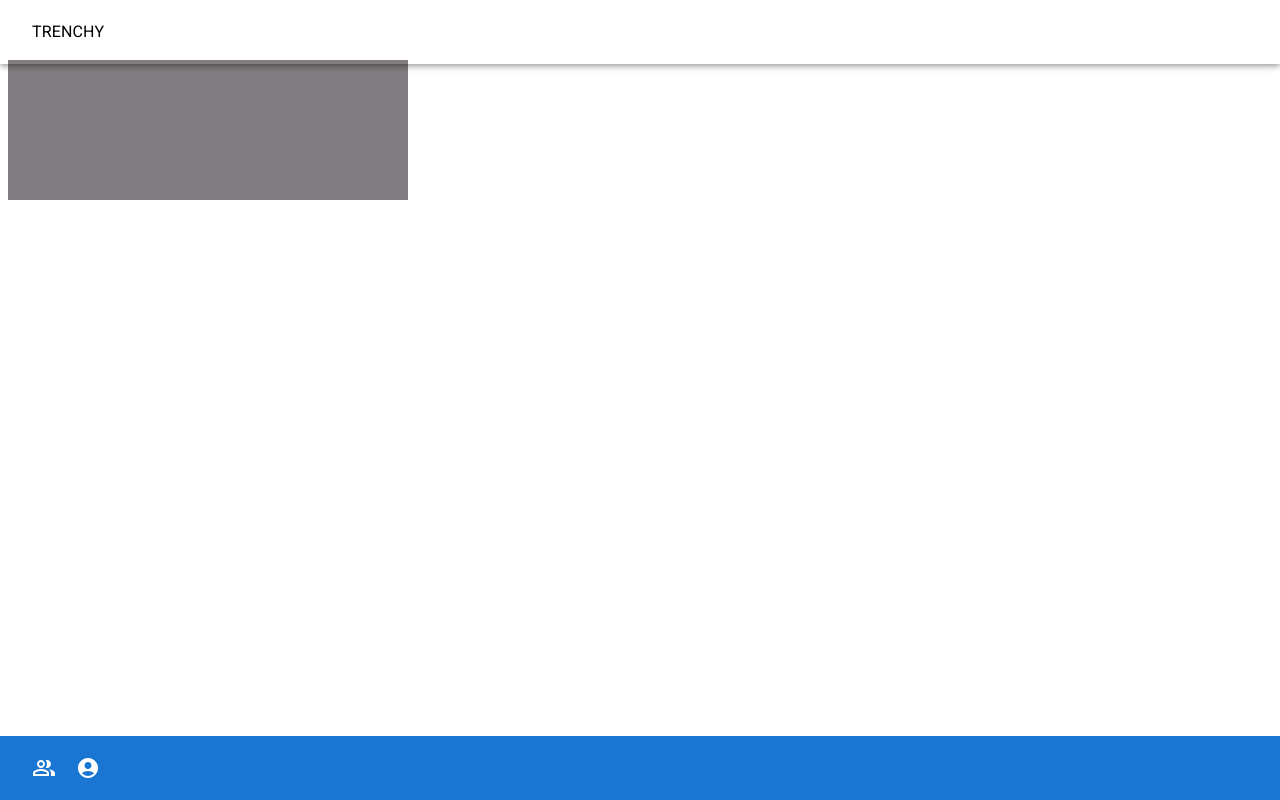
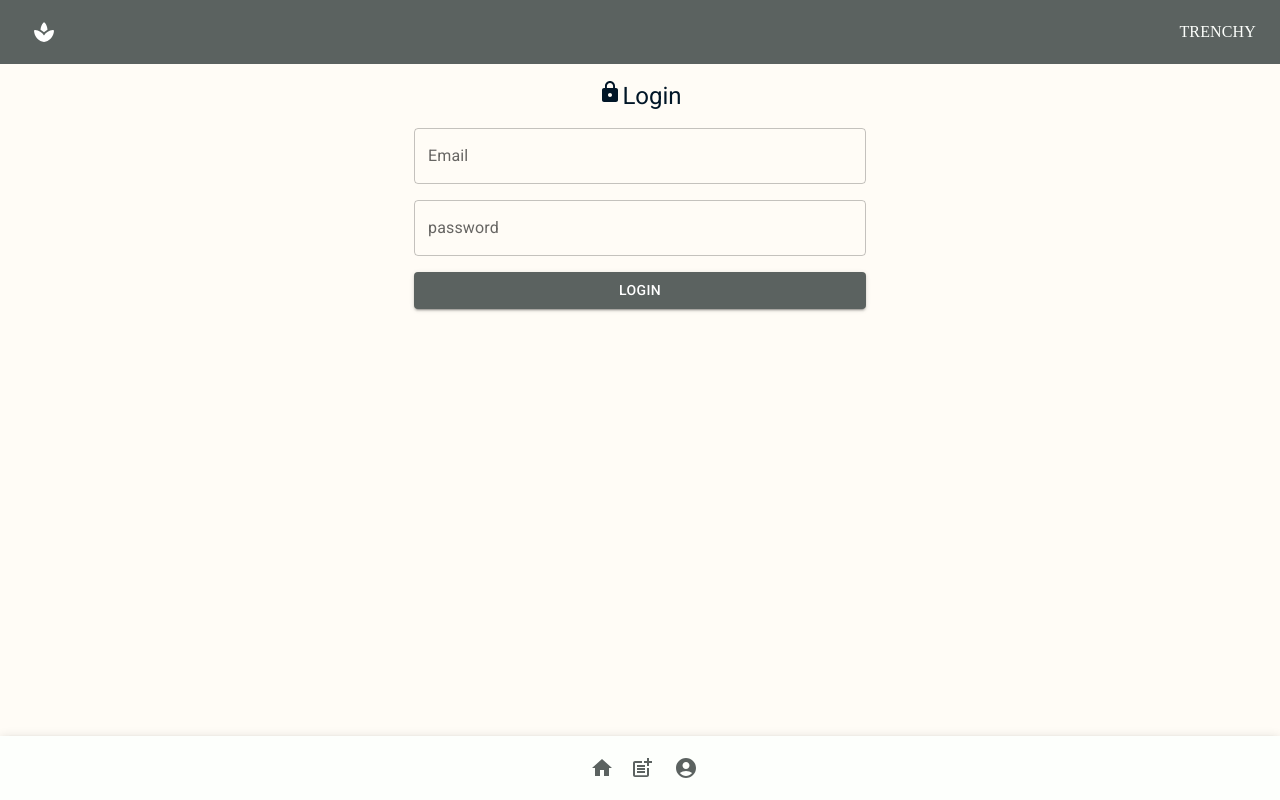
Before and after one commit to Toymat01/Trenchy, a React (Create React App) app: page /login in a window 1280 px wide. Before the commit this address had no page. Built offline with nearby package versions, Linux system fonts and the light colour scheme.

Commit message:
layout and  complete

```diff
--- a/src/App.js
+++ b/src/App.js
@@ -1,4 +1,6 @@
 import {BrowserRouter as Router, Routes, Route} from 'react-router-dom'
+import Login from './components/Login';
+import SignUp from './components/SignUp';
 import Mainbar from './Layout/Mainbar';
 import Navbar from './Layout/Navbar'
 
@@ -9,6 +11,8 @@ function App() {
     <Navbar >
       <Routes>
         <Route path='/' element={<Mainbar />} />
+        <Route path='/signup' element={<SignUp />} />
+        <Route path='/login' element={<Login />} />
       </Routes>
     </Navbar>
    </Router>
--- /dev/null
+++ b/src/Layout/Feeds.js
@@ -0,0 +1,75 @@
+import { Autorenew, AutorenewOutlined, Comment, CommentOutlined, FavoriteOutlined, MusicNote, Photo, Redo, Replay, Send, Share, VideoCameraFront } from '@mui/icons-material'
+import { Avatar, Box, Button, Card, CardActions, CardContent, CardHeader, CardMedia, Divider, IconButton, InputBase, Modal, Paper, TextField, Typography } from '@mui/material'
+import React, { useState } from 'react'
+import { useStyle } from './Style'
+
+const Feeds = () => {
+  const classes = useStyle()
+
+  const [modal, setModal] = useState(false)
+
+  const handleModalOpen = () => {
+    setModal(true)
+  }
+  const handleModalClose = () =>{
+    setModal(false)
+  }
+
+  return (
+    <div>
+      <Card sx={{borderRadius:6, margin:'5px 0'}} >
+        <CardHeader
+          title="How to be Good"
+          subheader="september 13 2022"
+          avatar={<Avatar>T</Avatar>}
+        />
+        <CardMedia image='/img/iphone.jpg' component="img" height="190" />
+        <CardContent>
+        <Typography>Lorem ipsum dolor sit amet consectetur adipisicing elit. Nisi, omnis?</Typography>
+        </CardContent>
+        <CardActions>
+          <IconButton>
+            <FavoriteOutlined/>
+          </IconButton>
+          <Typography>3</Typography>
+          <IconButton>
+            <AutorenewOutlined/>
+          </IconButton>
+          <Typography>7</Typography>
+          <IconButton onClick={handleModalOpen}>
+            <CommentOutlined/>
+          </IconButton>
+          <Typography>5</Typography>
+        </CardActions>
+      </Card>
+      <Divider sx={{margin:'10px 0'}}  />
+      <Modal
+         open={modal}
+         onClose={handleModalClose}
+        aria-labelledby="modal-modal-title"
+        aria-describedby="modal-modal-description"
+        >
+         <Paper className={classes.modal}>
+          <TextField placeholder="dig your comment" fullWidth multiline rows={6} variant='standard'/>
+          <Box sx={{display:'flex'}}>
+            <IconButton>
+              <Photo />
+            </IconButton>
+            <IconButton>
+              <MusicNote />
+            </IconButton>
+            <IconButton>
+              <VideoCameraFront/>
+            </IconButton>
+            <Box sx={{flexGrow:1}}/>
+            <IconButton >
+              <Send />
+            </IconButton>
+          </Box>
+         </Paper>
+      </Modal>
+    </div>
+  )
+}
+
+export default Feeds;
--- a/src/Layout/Mainbar.js
+++ b/src/Layout/Mainbar.js
@@ -1,28 +1,29 @@
-import { AddComment, Comment, ExpandMore, ExpandMoreOutlined, FavoriteOutlined, MoreVert, Share } from '@mui/icons-material'
-import { Avatar, Card, CardActions, CardContent, CardHeader, CardMedia, Collapse, Container, Divider, IconButton, Typography } from '@mui/material'
-import { purple, red } from '@mui/material/colors'
-import { Box } from '@mui/system'
-import React, { useState } from 'react'
+import { Box, Container, Divider, Stack, Typography, } from '@mui/material'
+import Feeds from './Feeds'
+// import { useState } from 'react'
+import { useStyle } from './Style'
 
 const Mainbar = () => {
 
-  const [like, setLike] = useState(false)
+  // const [like, setLike] = useState(false);
+  const classes = useStyle()
 
 
 
   return (
-    <Container className='mainbar'>
-      <Box sx={{display:'flex'}}>
-        <Avatar  >T</Avatar>
-        <Box>
-          <Typography>UserNAme</Typography>
-          <Divider/>
-          <Typography>useremail</Typography>
+            <Stack>
+              <Box sx={{ position:'fixed', top:53,left:0, width:'100%', textAlign:'center', padding:'10px 0',zIndex:1, background:'#f6f7f8', }}>
+                <Typography variant="h5">FEEDS</Typography>
+                <Divider light={false}/>
+              </Box>
+              <Box className={classes.page}>
+              <Feeds />
+              <Feeds />
+              <Feeds />
+              <Feeds />
+              </Box>
+            </Stack>
 
-        </Box>
-      </Box>
-
-    </Container>
   )
 }
 
--- a/src/Layout/Navbar.js
+++ b/src/Layout/Navbar.js
@@ -1,63 +1,86 @@
-import {  AccountCircle, MailOutline,  Menu,  MoreVert,  Notifications, PeopleAltOutlined } from "@mui/icons-material"
-import { AppBar, Badge, Box, ClickAwayListener, Container,Divider,Drawer,IconButton,   List,   ListItem,   ListItemButton,   ListItemIcon,   ListItemText,   MenuItem,   MenuList,   Toolbar, Typography } from "@mui/material"
-import Mainbar from "./Mainbar"
-import Rightbar from "./Rightbar"
+import {  AccountBox, AccountCircle,  Feed,   Home, Message, PostAdd, Save, Settings,  SpaRounded, } from "@mui/icons-material"
+import { AppBar,  Avatar,  Box,  Divider,Drawer,IconButton,    List,    ListItem,    ListItemIcon,    ListItemText,    MenuItem,   MenuList,   Toolbar, Typography } from "@mui/material"
 import { useState } from "react"
-import { useStyle , theme} from "./Style"
-import { ThemeProvider } from "styled-components"
+import { useStyle} from "./Style"
+import { useNavigate } from "react-router-dom"
+
+
+
+
+const accountMenu =[
+  {
+    name:'Profile',
+    path:'/profile',
+  },
+  {
+    name:'Sign Up',
+    path:'/signup',
+  },
+  {
+    name:'Login',
+    path:'/login',
+  }
+]
+
+const Navbar = ({children}) => {
+
+  const [profileOpen, setProfileOpen] = useState(false)
+  const classes = useStyle();
+  const navigate = useNavigate()
+  const [open, setOpen] = useState(false);
+
+  const handleDrawerOpen = () =>{
+    setOpen(true)
+  }
+  const handleDrawerClose = () => {
+    setOpen(false)
+  }
+
+
+  const drawerItems =[
+    {
+      name:'Profile',
+      path:'/profile',
+      icon:<AccountBox />
+    },
+    {
+      name:'Feeds',
+      path:'/',
+      icon:<Feed />
+    },
+    {
+      name:'Message',
+      path:'/',
+      icon:<Message />
+    },
+    {
+      name:'Saved Posts',
+      path:'/',
+      icon:<Save />
+    },
+    {
+      name:'Settings',
+      path:'/',
+      icon:<Settings />
+    },
+
+  ]
 
 
 
 
 
-
-const drawerWidth = 200;
-const menuItems = [
-  {
-    name:'Login',
-    icon:<AccountCircle />
-  },
-  {
-    name:"Logout",
-    icon:<AccountCircle />
-  }
-]
-
-
-
-
-const Navbar = ({children}) => {
-
-  const [open, setOpen] = useState(false);
-  const [profileOpen, setProfileOpen] = useState(false)
-  const classes = useStyle();
-
-
-  // handling Togglers
-  const handleDrawerOpen = () => {
-    setOpen(true);
-  };
-  const handleDrawerClose = () => {
-    setOpen(false);
-  };
-  const handleClick = () =>{
-    setProfileOpen(false)
-  }
-
-
-
   return (
-    <Container className={classes.layout}>
-     <ThemeProvider theme={theme}>
-     <AppBar elevation={0} position="fixed"  sx={{ top: 'auto', bottom: 0 }}>
-          <Toolbar sx={{justifyContent:"space-between"}}>
-            {/* <Box sx={{ flexGrow: 1 }} /> */}
-            <Box  sx={{position:"relative"}}>
-                  <Box>
+        <>
+              <AppBar  position="fixed"  sx={{ top: 'auto', bottom: 0, }} color="footerColor">
+                <Toolbar  className={classes.footer}>
+                    <Box >
+                        <IconButton color="inherit" onClick = {()=> navigate('/')}>
+                          <Home/>
+                        </IconButton>
                         <IconButton color="inherit">
-                        <PeopleAltOutlined/>
+                          <PostAdd />
                         </IconButton>
-                    <ClickAwayListener onClickAway={handleClick}>
                         <IconButton
                           size="large"
                           edge="end"
@@ -68,60 +91,54 @@ const Navbar = ({children}) => {
                         >
                           <AccountCircle />
                         </IconButton>
-                    </ClickAwayListener>
-                  </Box>
-                    <Box  className={profileOpen ? classes.profile : classes.profileClose}>
-                        <MenuList >
-                          <MenuItem>Profile</MenuItem>
-                          <MenuItem >My account</MenuItem>
-                          <MenuItem >Logout</MenuItem>
+                        <Box className={profileOpen ? classes.profileOpen : classes.profileClose}>
+                            {accountMenu.map(item => (
+                              <MenuList key={item.name} onClick={()=> navigate(item.path)}>
+                                <MenuItem>{item.name}</MenuItem>
                               </MenuList>
+                            ))}
                         </Box>
                       </Box>
                   </Toolbar>
                 </AppBar>
-     </ThemeProvider>
-      <AppBar className={classes.appbar} color="transparent">
-        <Toolbar>
-          <IconButton
-              color="inherit"
-              onClick={handleDrawerOpen}
-            >
-              <Menu sx={{display:{xs:'block', sm:'none'}}}/>
-              <Typography sx={{display:{xs:"none", sm:'block'}}}>TRENCHY</Typography>
+                <AppBar color="appbarColor" elevation={0}>
+                  <Toolbar className={classes.appbar}>
+                      <IconButton onClick={handleDrawerOpen}>
+                        <SpaRounded sx={{color:"white"}}/>
                       </IconButton>
-            <Box sx={{ flexGrow: 1 }} />
-            <Typography sx={{display:{xs:"block", sm:"none"},}}>TRENCHY</Typography>
+                      <Box sx={{flexGrow:1}}/>
+                        <Typography sx={{fontFamily:'cursive'}}>TRENCHY</Typography>
                   </Toolbar>
                 </AppBar>
                 <Drawer
+                  variant="temporary"
+                  edge="left"
+                  onClose={handleDrawerClose}
+                  open={open}
                   sx={{
-          width: drawerWidth,
-          flexShrink: 0,
-          '& .MuiDrawer-paper': {
-            width: drawerWidth,
-            boxSizing: 'border-box',
-          },
+                    '& .MuiDrawer-paper':{width:250, boxSizing:'border-box'},
                   }}
-        variant="temporary"
-        open={open}
-        onClose={handleDrawerClose}
+                  classes={{paper:250}}
                 >
-        <Box >
+                <Box sx={{padding:3}}>
+                  <Avatar src="/img/cartoon.jpeg"/>
+                  <Typography>user Name</Typography>
+                  <Typography variant="p" component="p">@user</Typography>
+                </Box>
+                <Divider />
                 <List>
-              {menuItems.map(menu =>(
-                <ListItem key={menu.name} button>
-                  <ListItemIcon>{menu.icon}</ListItemIcon>
-                  <ListItemText>{menu.name}</ListItemText>
+                    {drawerItems.map((item) => (
+                      <ListItem key={item.name} button onClick={() => navigate(item.path)}>
+                        <ListItemIcon>{item.icon}</ListItemIcon>
+                        <ListItemText>{item.name}</ListItemText>
                       </ListItem>
                     ))}
                 </List>
-        </Box>
               </Drawer>
               <Box className={classes.page}>
                 {children}
               </Box>
-    </Container>
+         </>
   )
 }
 
--- a/src/Layout/Style.js
+++ b/src/Layout/Style.js
@@ -1,13 +1,19 @@
-import { purple } from "@mui/material/colors";
+
+import { createTheme } from "@mui/material";
 import { makeStyles } from "@mui/styles"
-import { createTheme } from '@mui/system';
 
 
 
-const { palette} = createTheme();
+
+
 const theme = createTheme({
   palette: {
-   main:palette.purple
+    appbarColor:{
+      main:"#5b6260"
+    },
+    footerColor:{
+      main:"#fdfffc"
+    }
   },
 });
 
@@ -15,42 +21,56 @@ const useStyle = makeStyles((theme) =>{
   return{
     profileOpen:{
       display:'block',
-      background:"black",
-      border:"2px solid black",
+      border:"2px solid white",
       borderRadius:"10px",
       position:"absolute",
-      right:20,
-      top:-100
-    },
-    profile:{
-      position: 'fixed',
-      width: 200,
-      top: '80%',
-      left: '100%',
-      transform: 'translate(-50%, -50%)',
-      p: 1,
-      backgroundColor: 'black',
-      borderRadius:6,
+      background:"white",
+      bottom:-20,
+      left:0
     },
     profileClose:{
       display:'none',
-      transition:"ease 0.5s"
     },
     menu:{
         display:'none'
     },
     page:{
       width:'100%',
-      padding:"70px",
-      marginTop:"60px"
-
-    },
-    layout:{
-      backgroundColor:"#817c7f"
+      margin:"60px auto",
+      maxWidth:"500px",
     },
     appbar:{
-      background:purple,
-      color:'#fff',
+        color:"#fdfffc",
+        justifyContent:"center"
+    },
+    footer:{
+        justifyContent:"center",
+        color:'#5b6260'
+    },
+    feeds:{
+      background:"white",
+      margin:"0 auto",
+    },
+    userInfo:{
+      display:"flex",
+      alignItems:"center"
+    },
+    paper:{
+      background:'#f6f7f8',
+      position:'fixed',
+      height:'100%',
+      width:'100px',
+      left:0,
+      top:50,
+      padding:20
+    },
+    modal:{
+      position:'absolute',
+      top:'60%',
+      left:0,
+      width:'100%',
+      boxShadow:24,
+      padding:'10px 0',
     }
 
   }
--- /dev/null
+++ b/src/components/Login.js
@@ -0,0 +1,21 @@
+import { Lock } from '@mui/icons-material'
+import { Box, Button, Container, Stack, TextField, Typography } from '@mui/material'
+import React from 'react'
+
+const Login = () => {
+  return (
+       <Container>
+        <Stack spacing={2} sx={{marginTop:10}}>
+          <Box sx={{display:"flex", justifyContent:"center"}}>
+            <Lock />
+            <Typography variant='h5' component="div">Login</Typography>
+          </Box>
+          <TextField label="Email" type="email" />
+          <TextField label="password" type="password" />
+          <Button variant='contained' color="appbarColor" sx={{color:"white"}}>Login</Button>
+        </Stack>
+      </Container>
+  )
+}
+
+export default Login
--- /dev/null
+++ b/src/components/SignUp.js
@@ -0,0 +1,23 @@
+import { AppRegistration, Lock } from '@mui/icons-material'
+import { Button, Stack, TextField, Typography } from '@mui/material'
+import { Box, Container } from '@mui/system'
+import React from 'react'
+
+const SignUp = () => {
+  return (
+      <Container>
+        <Stack spacing={2} sx={{marginTop:10}}>
+          <Box sx={{display:"flex", justifyContent:"center"}}>
+            <Lock />
+            <Typography variant='h5' component="div">Register</Typography>
+          </Box>
+          <TextField  label="Name"  />
+          <TextField label="Email" type="email" />
+          <TextField label="password" type="password" />
+          <Button variant='contained' color="appbarColor" sx={{color:"white"}}>Register</Button>
+        </Stack>
+      </Container>
+  )
+}
+
+export default SignUp
--- a/src/index.css
+++ b/src/index.css
@@ -3,5 +3,6 @@
 body{
   font-family: 'Roboto';
   overflow-x: hidden;
-  max-width: 400px;
+  background: #fffcf6;
+  color: #011627;
 }
--- a/src/index.js
+++ b/src/index.js
@@ -2,10 +2,14 @@ import React from 'react';
 import ReactDOM from 'react-dom/client';
 import './index.css';
 import App from './App'
+import { ThemeProvider } from '@mui/material';
+import { theme } from './Layout/Style';
 
 const root = ReactDOM.createRoot(document.getElementById('root'));
 root.render(
   <React.StrictMode>
-    <App />
+    <ThemeProvider theme={theme}>
+        <App />
+    </ThemeProvider>
   </React.StrictMode>
 );
```
Also changed, not shown: src/Layout/Rightbar.js (deleted, +0 -9 lines), public/img/cartoon.jpeg (added), src/Layout/Leftbar.js (deleted). Lines whose indentation alone changed are shown as unchanged.
